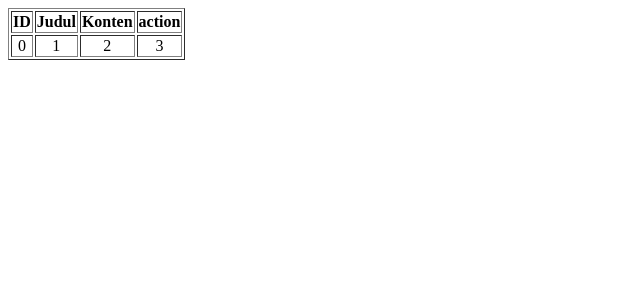
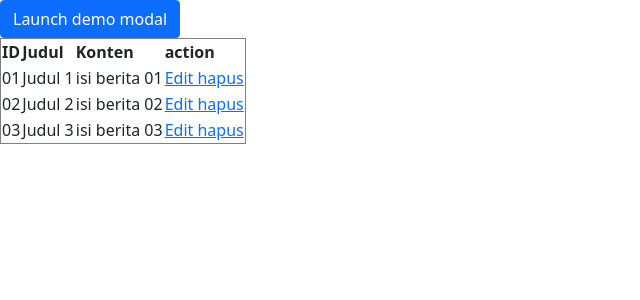
Before and after one commit to rahmadxhidayat1/latihan_webphp, a PHP site: page /admin/folder_mod/index.php in a window 1280 px wide. Shown: the top 300 px of the page, without its empty margins (0-640 px from the left). Run offline with PHP 8.4, Linux system fonts and the light colour scheme.

Commit message:
Anta bakhiil wa ana khoir

```diff
--- a/admin/folder_mod/index.php
+++ b/admin/folder_mod/index.php
@@ -5,27 +5,76 @@
     <meta http-equiv="X-UA-Compatible" content="IE=edge">
     <meta name="viewport" content="width=device-width, initial-scale=1.0">
     <title>Document</title>
+    <link rel="stylesheet" href="../assets/css/bootstrap.min.css">
 </head>
 <body>
+    <!-- Button trigger modal -->
+<button type="button" class="btn btn-primary" data-bs-toggle="modal" data-bs-target="#exampleModal">
+  Launch demo modal
+</button>
+
+<!-- Modal -->
+<div class="modal fade" id="exampleModal" tabindex="-1" aria-labelledby="exampleModalLabel" aria-hidden="true">
+  <div class="modal-dialog">
+    <div class="modal-content">
+      <div class="modal-header">
+        <h5 class="modal-title" id="exampleModalLabel">Modal title</h5>
+        <button type="button" class="btn-close" data-bs-dismiss="modal" aria-label="Close"></button>
+      </div>
+      <div class="modal-body">
+          <label for="" class="form-label">ID</label>
+        <input type="text" class="form-control" name="ID" placeholder="masukkan">
+      </div>
+      <div class="modal-body">
+          <label for="" class="form-label">Judul</label>
+        <input type="text" class="form-control" name="ID" placeholder="masukkan">
+      </div>
+      <div class="modal-body">
+          <label for="" class="form-label">Konten</label>
+        <input type="text" class="form-control" name="ID" placeholder="masukkan">
+      </div>
+      <div class="modal-body">
+          <label for="" class="form-label">Action</label>
+        <input type="text" class="form-control" name="ID" placeholder="masukkan">
+      </div>
+      <div class="modal-footer">
+        <button type="button" class="btn btn-secondary" data-bs-dismiss="modal">Close</button>
+        <button type="button" class="btn btn-primary">Save changes</button>
+      </div>
+    </div>
+  </div>
+</div>
     <table border="1">
-        <tr>
+    <tr>
             <th>ID</th>
             <th>Judul</th>
             <th>Konten</th>
             <th>action</th>
         </tr>
-        <?php
-        $angry = array(
-            array("id"=>"01", "judul"=>"Judul Satu", "konten"=>"Isi berita 01", "action"=>"<u>Edit Hapus</u>"),
-            array("id"=>"02", "judul"=>"Judul Dua", "konten"=>"Isi berita 02", "action"=>"<u>Edit Hapus</u>"),
-            array("id"=>"03", "judul"=>"Judul Tiga", "konten"=>"Isi berita 03", "action"=>"<u>Edit Hapus</u>")
+    <?php
+        $russian = array(
+            array("id"=>"01", "judul"=>"Judul 1", "konten"=>"isi berita 01", "action"=>"Edit hapus"),
+            array("id"=>"02", "judul"=>"Judul 2", "konten"=>"isi berita 02", "action"=>"Edit hapus"),
+            array("id"=>"03", "judul"=>"Judul 3", "konten"=>"isi berita 03","action"=>"Edit hapus")
         );
-            $i=0;
-            while($i<4){
-                echo '<td style="text-align: center;">'.$i.'</td>';
-                $i++;
-            }
-        ?>
+        foreach($russian as $rusia){?>
+        <tr>
+            <td>
+                <?php echo $rusia["id"];?>
+            </td>
+            <td>
+                <?php echo $rusia["judul"];?>
+            </td>
+            <td>
+                <?php echo $rusia["konten"];?>
+            </td>
+            <td>
+                <a href="#"><?php echo $rusia["action"];?></a>
+            </td>
+        </tr>
+        <?php }?>
+        <tr></tr>
     </table>
+    <script src="../assets/js/bootstrap.min.js"></script>
 </body>
 </html>
```
Also changed, not shown: admin/home.php (+35 -0 lines).
